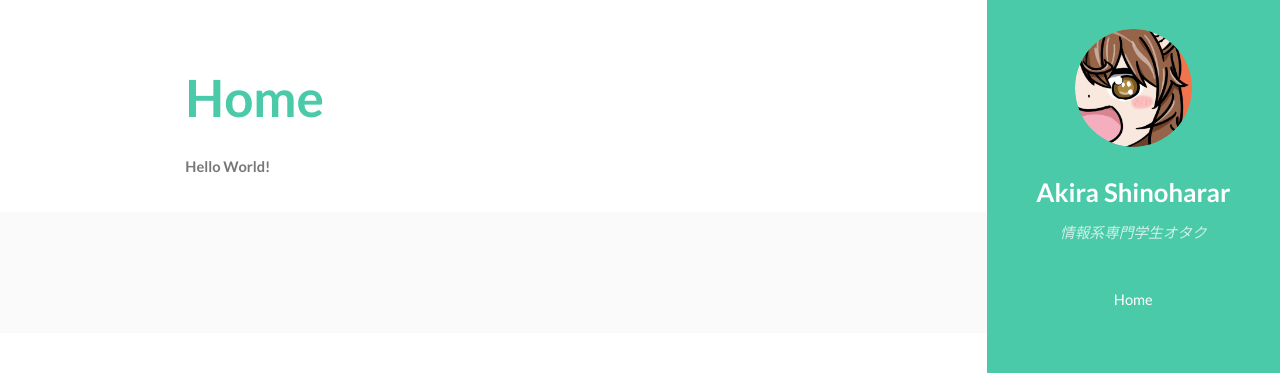
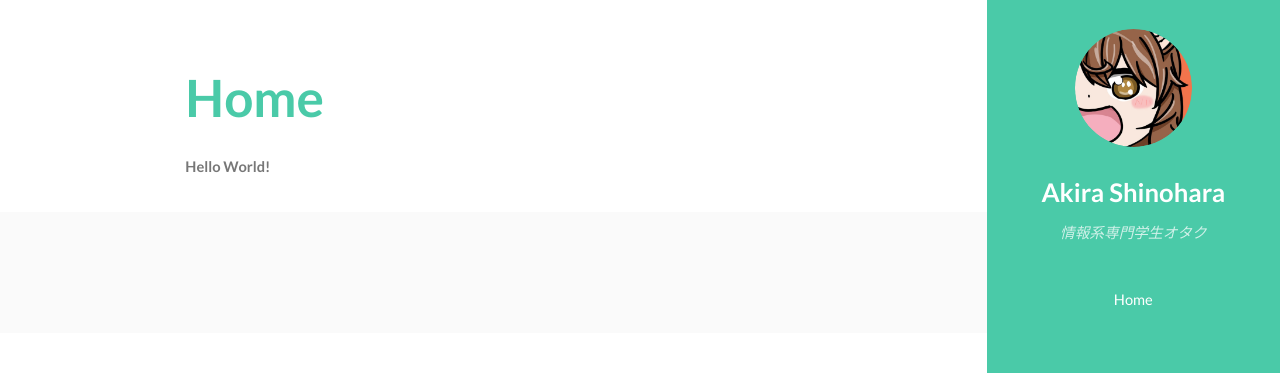
Before and after one commit to s10akir/s10akir.github.io, a Jekyll site: the page built from index.md, in a window 1280 px wide. Shown: the top 373 px of the page. Built offline with Jekyll 4.4.1, drawn with Linux system fonts in a browser that asks for light colours.

Commit message:
[fix] typo my name

```diff
--- a/_includes/header.html
+++ b/_includes/header.html
@@ -2,7 +2,7 @@
     <section id="header" class="skel-layers-fixed">
         <header>
             <span class="image avatar"><img src="{{ site.baseurl }}/images/avatar.jpg" alt="" /></span>
-            <h1 id="logo"><a href="{{ site.baseurl }}/">Akira Shinoharar</a></h1>
+            <h1 id="logo"><a href="{{ site.baseurl }}/">Akira Shinohara</a></h1>
             <p>情報系専門学生オタク</p>
         </header>
         <nav id="nav">
```
